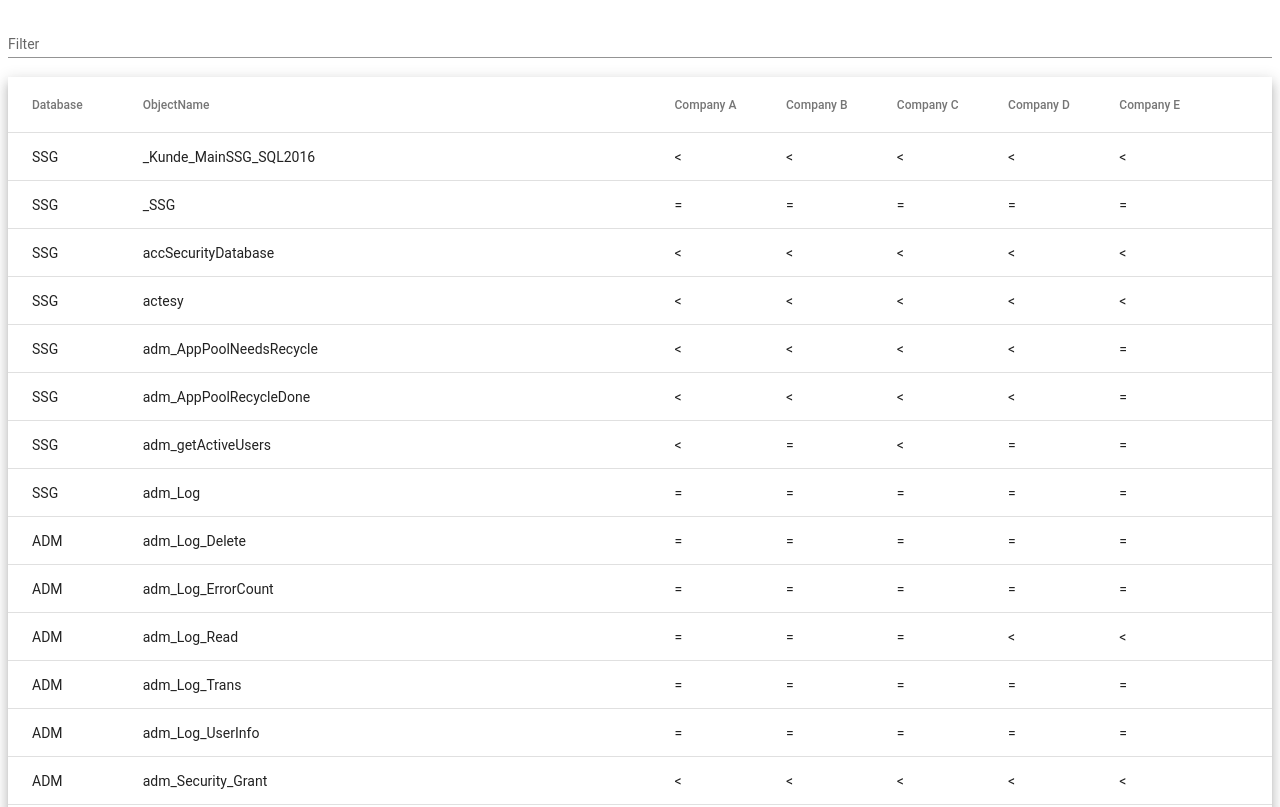
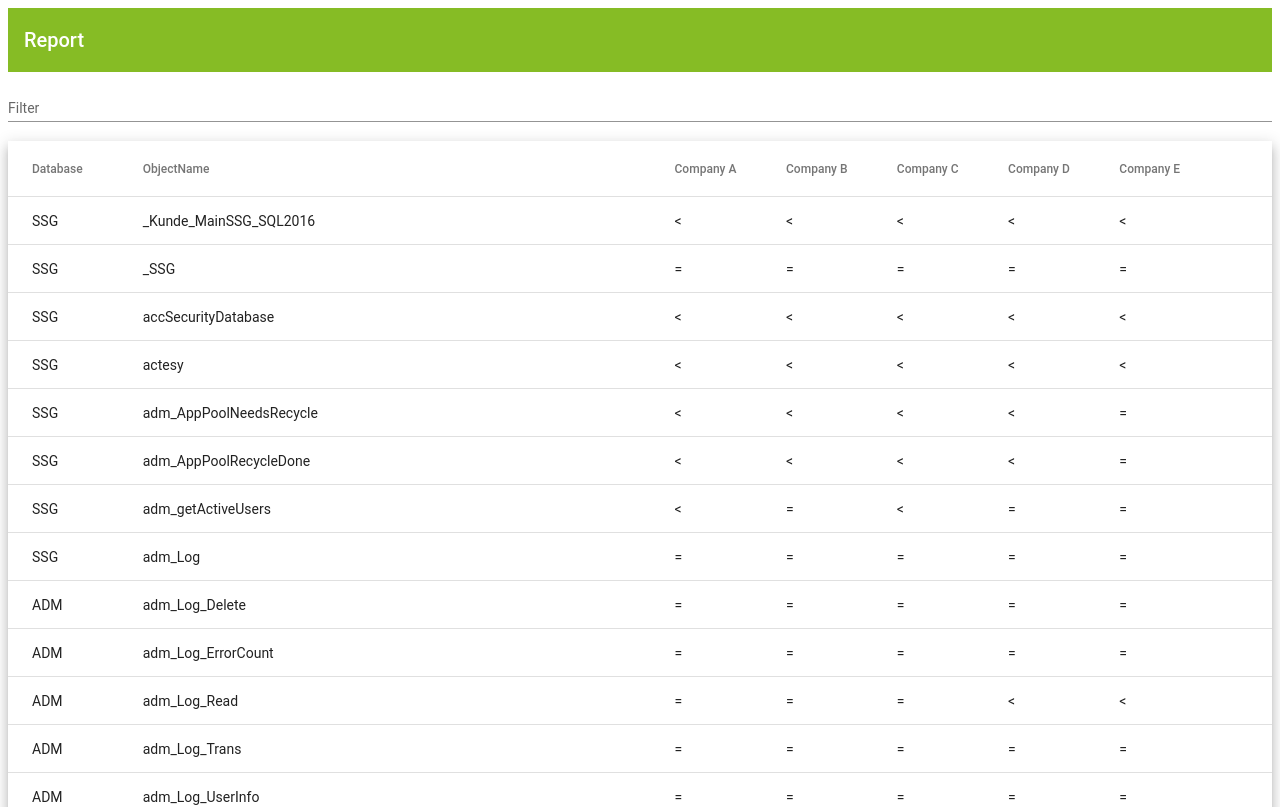
Before and after one commit to tobydao/DataReport, an Angular app: page / in a window 1280 px wide. Shown: the top 807 px of the page. Built offline with nearby package versions, Linux system fonts and the light colour scheme.

Commit message:
header added

```diff
--- a/src/app/app.component.html
+++ b/src/app/app.component.html
@@ -1 +1,2 @@
+<app-header></app-header>
 <app-table></app-table>
--- a/src/app/app.module.ts
+++ b/src/app/app.module.ts
@@ -7,6 +7,7 @@
 
 import { AppComponent } from './app.component';
 import { TableComponent } from './table/table.component';
+import { HeaderComponent } from './header/header.component';
 
 @NgModule({
   imports:
@@ -15,12 +16,13 @@
     BrowserAnimationsModule,
     FormsModule,
     HttpClientModule,
-    MatModule
+    MatModule,
   ],
   declarations:
   [
     AppComponent,
-    TableComponent
+    TableComponent,
+    HeaderComponent
   ],
   bootstrap:
   [
--- /dev/null
+++ b/src/app/header/header.component.css
@@ -0,0 +1,5 @@
+.mat-toolbar {
+  width: 100%;
+  background: #86BC25;
+  color: #fff;
+}
--- /dev/null
+++ b/src/app/header/header.component.html
@@ -0,0 +1,3 @@
+<mat-toolbar>
+  <span>Report</span>
+</mat-toolbar>
--- a/src/app/table/table.component.ts
+++ b/src/app/table/table.component.ts
@@ -18,7 +18,7 @@
     this.jsonService.getJSON().subscribe(json => {
       this.data = json;
       this.displayedColumns = Object.keys(this.data[0])
-      this.columnsToDisplay =this.displayedColumns.slice();
+      this.columnsToDisplay = this.displayedColumns.slice();
       this.dataSource.data = this.data;
     })
   }
--- a/src/mat.module.ts
+++ b/src/mat.module.ts
@@ -2,12 +2,16 @@
 import { MatFormFieldModule } from '@angular/material/form-field';
 import { MatTableModule } from '@angular/material/table';
 import { MatInputModule } from '@angular/material/input';
+import { MatToolbarModule } from '@angular/material/toolbar';
+import { MatButtonModule } from '@angular/material/button';
 
 @NgModule({
   exports: [
+    MatToolbarModule,
     MatFormFieldModule,
     MatTableModule,
-    MatInputModule
+    MatInputModule,
+    MatButtonModule
   ]
 })
 export class MatModule {}
```
Also changed, not shown: src/app/header/header.component.ts (added, +10 -0 lines).
